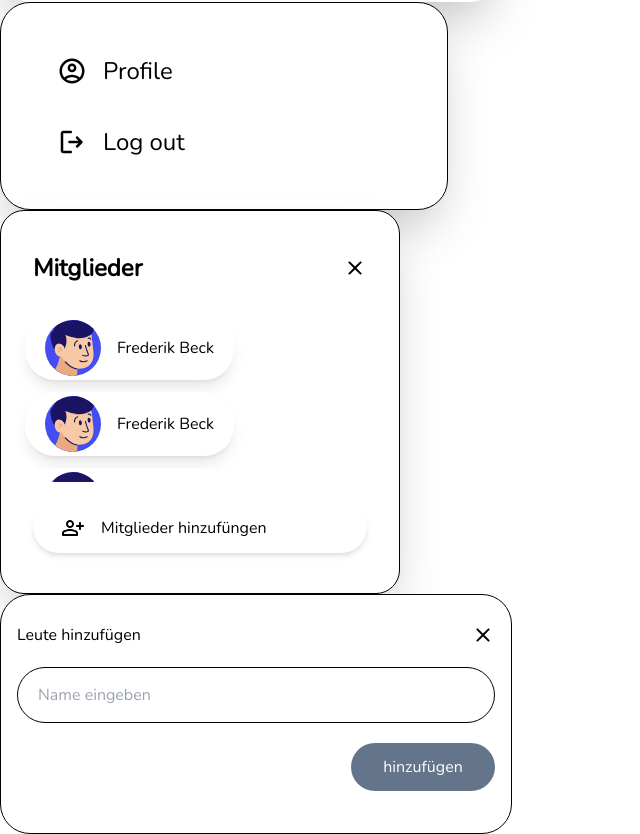
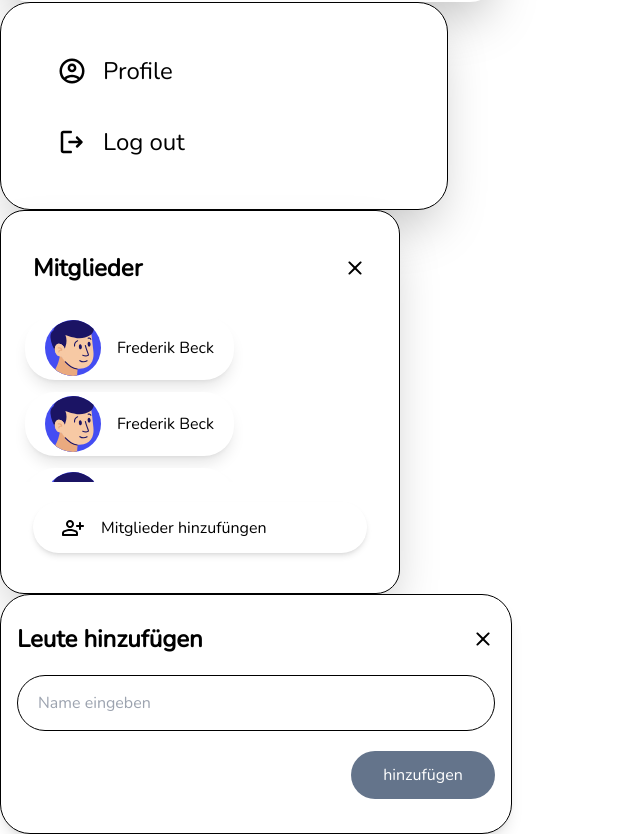
Before and after one commit to ozanorhn/DaBubble, an Angular app: page / in a window 1280 px wide. Shown: the part 650-1484 px from the top of the page, without its empty margins (0-640 px from the left). Built offline with nearby package versions, Linux system fonts and the light colour scheme.

Commit message:
update page

```diff
--- a/src/app/components/shared/popUp/add-user/add-user.component.html
+++ b/src/app/components/shared/popUp/add-user/add-user.component.html
@@ -1,8 +1,9 @@
-<section class="max-w-lg border border-black h-60 rounded-[30px] bg-white py-7 px-4 flex flex-col gap-5">
+<section class="max-w-lg border border-black h-60 rounded-[30px] bg-white py-7 px-4 flex flex-col gap-5 shadow-lg">
 
     <div class="flex justify-between">
-        <span>Leute hinzufügen</span>
-        <img class="cursor-pointer hover:scale-[1.2] duration-200 active:scale-[0.9]" src="/assets/icons/close.svg" alt="">
+        <span class="text-2xl font-bold">Leute hinzufügen</span>
+        <img class="cursor-pointer hover:scale-[1.2] duration-200 active:scale-[0.9]" src="/assets/icons/close.svg"
+            alt="">
     </div>
 
     <div class="border border-black h-14 rounded-[30px] px-5 py-[15px]">
@@ -14,5 +15,4 @@
         hinzufügen
     </button>
 
-
 </section>
```
